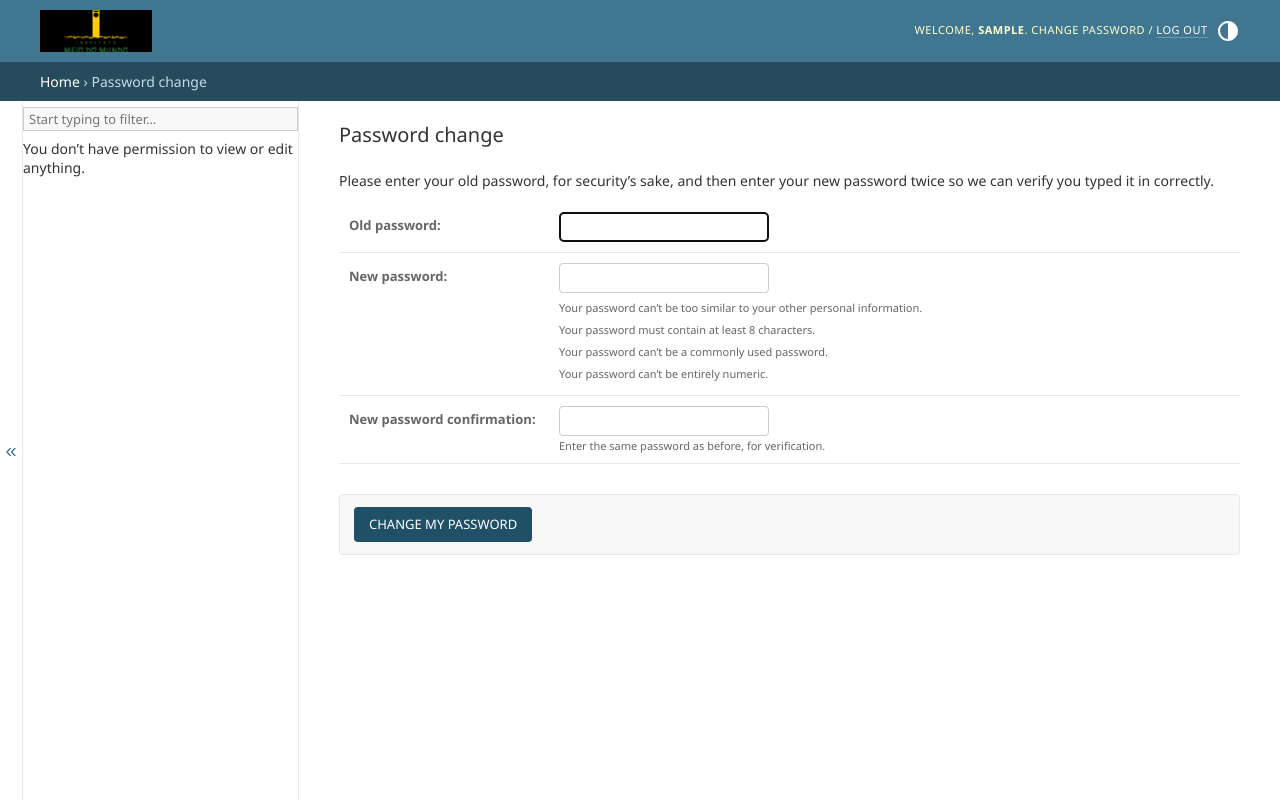
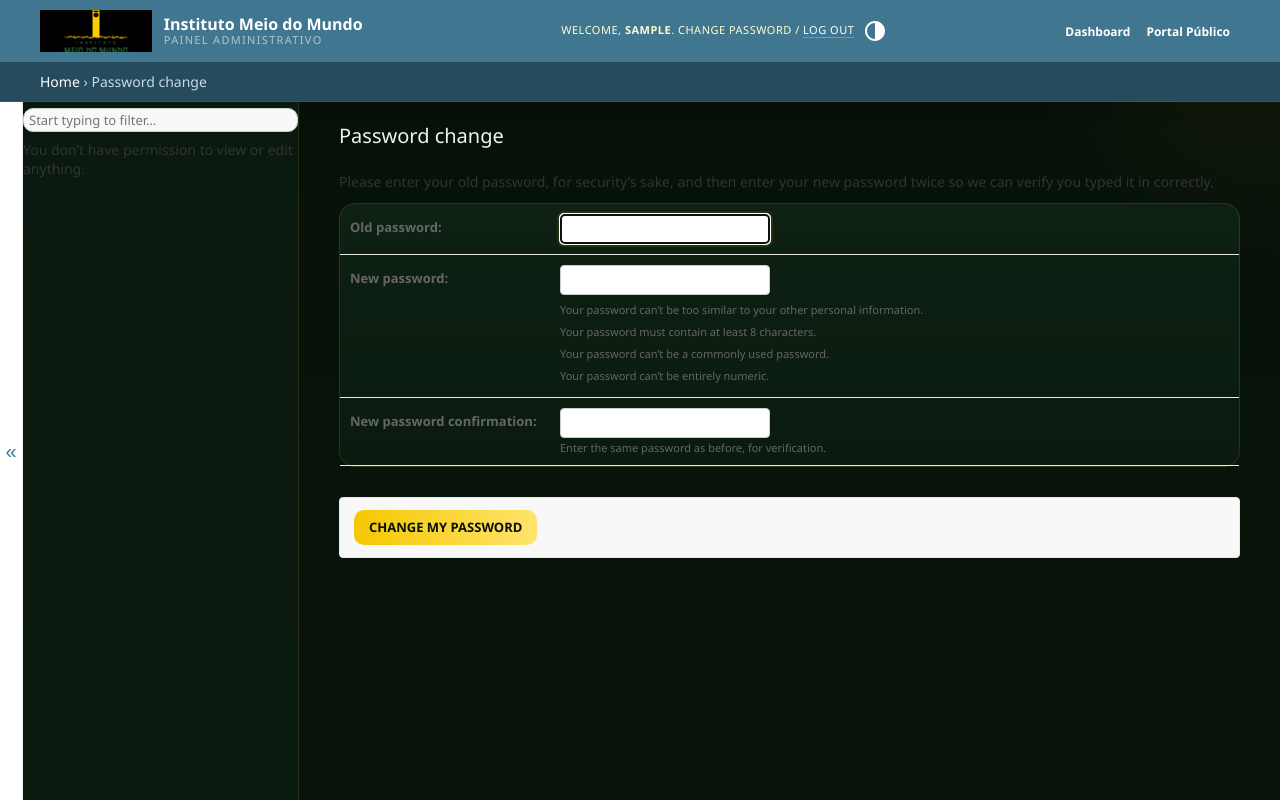
Before and after one commit to fabio290682/transparencia-portal, a Django app: a page that uses templates/admin/base_site.html in a window 1280 px wide. Run offline with Django 5.2, Linux system fonts and the light colour scheme; the visitor is signed in with stand-in values (Sample User, id 1); parts of the project's set-up code (start-up, migrations or seed data) failed here and were passed over.

Commit message:
Prepare for Vercel deployment - admin setup complete

```diff
--- a/core/management/commands/seed_portal_info.py
+++ b/core/management/commands/seed_portal_info.py
@@ -24,7 +24,6 @@ class Command(BaseCommand):
                 "ordem": 2,
                 "ativo": True,
             },
-
             {
                 "secao": "PRESTACAO",
                 "titulo": "Relatório de Execução - Conexão Amazônia",
@@ -112,7 +111,7 @@ class Command(BaseCommand):
         for item in defaults:
             obj, was_created = PortalInformacao.objects.update_or_create(
                 secao=item["secao"],
-                titulo=item["titulo"],
+                link=item["link"],
                 defaults=item,
             )
             if was_created:
@@ -331,7 +330,7 @@ class Command(BaseCommand):
         projetos_atualizados = 0
         for item in projetos:
             projeto, criado = Projeto.objects.update_or_create(
-                titulo=item["titulo"],
+                instrumento=item["instrumento"],
                 defaults=item,
             )
             if criado:
--- a/core/tests.py
+++ b/core/tests.py
@@ -174,7 +174,6 @@ class SeedPortalInfoCommandTests(TestCase):
             ).exists(),
         )
 
-
     def test_sync_wordpress_portal_imports_projects_and_oficios_from_local_files(self):
         categories_path = Path("test-wordpress-categories.json")
         posts_path = Path("test-wordpress-posts.json")
@@ -262,7 +261,7 @@ class PortalInformacaoArquivoTests(APITestCase):
         )
         info = PortalInformacao(
             secao="FINANCEIROS",
-            titulo="Balançete Mensal",
+            titulo="Balancete Mensal",
             descricao="Arquivo importado pelo admin.",
             arquivo=xlsx,
         )
--- /dev/null
+++ b/static/css/admin-global.css
@@ -0,0 +1,235 @@
+:root {
+  --imm-bg: #07120a;
+  --imm-panel: #0e2213;
+  --imm-panel-2: #122a17;
+  --imm-line: rgba(245, 200, 0, 0.14);
+  --imm-line-soft: rgba(255, 255, 255, 0.08);
+  --imm-gold: #f5c800;
+  --imm-gold-soft: rgba(245, 200, 0, 0.12);
+  --imm-text: #edf4ee;
+  --imm-muted: rgba(237, 244, 238, 0.64);
+  --imm-radius: 16px;
+  --imm-shadow: 0 18px 42px rgba(0, 0, 0, 0.28);
+}
+
+html[data-theme="light"],
+html[data-theme="dark"] {
+  --primary: var(--imm-gold);
+  --secondary: var(--imm-panel-2);
+  --accent: var(--imm-gold);
+  --primary-fg: #09130b;
+  --body-fg: var(--imm-text);
+  --body-bg: var(--imm-bg);
+  --body-quiet-color: var(--imm-muted);
+  --body-medium-color: var(--imm-muted);
+  --header-color: var(--imm-text);
+  --header-branding-color: var(--imm-text);
+  --header-bg: linear-gradient(180deg, #0f2314, #0d1d11);
+  --header-link-color: var(--imm-gold);
+  --breadcrumbs-fg: rgba(255, 255, 255, 0.82);
+  --breadcrumbs-link-fg: var(--imm-gold);
+  --breadcrumbs-bg: #173545;
+  --link-fg: var(--imm-gold);
+  --link-hover-color: #ffe36e;
+  --link-selected-fg: #ffe36e;
+  --hairline-color: var(--imm-line-soft);
+  --border-color: var(--imm-line-soft);
+  --darkened-bg: #09150c;
+  --selected-bg: rgba(245, 200, 0, 0.14);
+  --selected-row: rgba(245, 200, 0, 0.08);
+  --close-button-bg: #1d3021;
+  --close-button-hover-bg: #29422f;
+}
+
+body {
+  background:
+    radial-gradient(circle at top right, rgba(245, 200, 0, 0.06), transparent 18%),
+    linear-gradient(180deg, #061008 0%, #09150c 100%);
+}
+
+#header {
+  box-shadow: var(--imm-shadow);
+}
+
+.imm-admin-brand {
+  display: inline-flex;
+  align-items: center;
+  gap: 12px;
+  color: var(--imm-text);
+}
+
+.imm-admin-brand__logo {
+  height: 42px;
+  width: auto;
+  display: block;
+}
+
+.imm-admin-brand__copy {
+  display: flex;
+  flex-direction: column;
+  line-height: 1.1;
+}
+
+.imm-admin-brand__copy strong {
+  font-size: 16px;
+  font-weight: 800;
+}
+
+.imm-admin-brand__copy span {
+  font-size: 11px;
+  color: var(--imm-muted);
+  text-transform: uppercase;
+  letter-spacing: 0.12em;
+}
+
+.imm-admin-toplinks {
+  display: inline-flex;
+  gap: 16px;
+  align-items: center;
+  margin-right: 10px;
+  font-size: 12px;
+  font-weight: 700;
+}
+
+.imm-admin-toplinks a {
+  color: var(--imm-gold);
+}
+
+div.breadcrumbs {
+  border: 0;
+  border-bottom: 1px solid rgba(255, 255, 255, 0.06);
+}
+
+#nav-sidebar {
+  background: rgba(11, 27, 16, 0.92);
+  border-right: 1px solid var(--imm-line);
+}
+
+#nav-sidebar .current-app .section,
+#nav-sidebar .current-model {
+  background: var(--imm-gold-soft);
+}
+
+#content-main .module,
+#changelist #toolbar,
+#changelist-filter,
+.inline-group,
+fieldset.module.aligned,
+.results,
+table,
+.submit-row,
+.selector .selector-available,
+.selector .selector-chosen {
+  background: linear-gradient(180deg, rgba(14, 34, 19, 0.96), rgba(11, 27, 16, 0.96));
+  border: 1px solid var(--imm-line);
+  border-radius: var(--imm-radius);
+}
+
+h1,
+h2,
+h3,
+.module caption,
+.inline-group h2 {
+  color: var(--imm-text);
+}
+
+input,
+textarea,
+select,
+.vTextField,
+.vURLField,
+.vLargeTextField,
+.vIntegerField,
+.vDateField,
+.vTimeField {
+  background: rgba(255, 255, 255, 0.03);
+  color: var(--imm-text);
+  border: 1px solid rgba(245, 200, 0, 0.18);
+  border-radius: 10px;
+}
+
+input:focus,
+textarea:focus,
+select:focus {
+  border-color: rgba(245, 200, 0, 0.42);
+  box-shadow: 0 0 0 3px rgba(245, 200, 0, 0.1);
+}
+
+.button,
+input[type="submit"],
+input[type="button"],
+.object-tools a,
+a.button {
+  background: transparent;
+  border: 1px solid rgba(245, 200, 0, 0.32);
+  color: var(--imm-gold);
+  border-radius: 10px;
+}
+
+.button:hover,
+input[type="submit"]:hover,
+input[type="button"]:hover,
+.object-tools a:hover,
+a.button:hover {
+  background: rgba(245, 200, 0, 0.1);
+  color: #ffe36e;
+}
+
+.submit-row input.default,
+.button.default,
+input.default {
+  background: linear-gradient(90deg, var(--imm-gold), #ffe36e);
+  color: #071008;
+  border-color: transparent;
+  font-weight: 800;
+}
+
+table thead th {
+  background: rgba(245, 200, 0, 0.08);
+  color: var(--imm-gold);
+}
+
+tbody tr:nth-child(even) {
+  background: rgba(255, 255, 255, 0.02);
+}
+
+tbody tr:hover {
+  background: rgba(245, 200, 0, 0.05);
+}
+
+.imm-admin-pagehead {
+  margin-bottom: 18px;
+}
+
+.imm-admin-pagehead__eyebrow {
+  margin: 0 0 6px;
+  font-size: 11px;
+  font-weight: 800;
+  letter-spacing: 0.16em;
+  text-transform: uppercase;
+  color: var(--imm-gold);
+}
+
+.imm-admin-pagehead__text,
+.imm-admin-callout p {
+  color: var(--imm-muted);
+}
+
+.imm-admin-callout {
+  margin-bottom: 20px;
+  padding: 16px 18px;
+  border-radius: var(--imm-radius);
+  background: linear-gradient(180deg, rgba(14, 34, 19, 0.96), rgba(11, 27, 16, 0.96));
+  border: 1px solid var(--imm-line);
+}
+
+.imm-admin-callout p + p {
+  margin-top: 8px;
+}
+
+@media (max-width: 900px) {
+  .imm-admin-brand__copy,
+  .imm-admin-toplinks {
+    display: none;
+  }
+}
--- a/templates/admin/base_site.html
+++ b/templates/admin/base_site.html
@@ -3,15 +3,29 @@
 
 {% block title %}Painel Administrativo | Instituto Meio do Mundo{% endblock %}
 
+{% block extrastyle %}
+  {{ block.super }}
+  <link rel="stylesheet" href="{% static 'css/admin-global.css' %}">
+{% endblock %}
+
 {% block branding %}
-<a href="{% url 'admin:index' %}" style="display:inline-flex;align-items:center;">
+<a href="{% url 'admin:index' %}" class="imm-admin-brand">
   <img
     src="{% static 'img/logo-header.png' %}"
     alt="Instituto Meio do Mundo"
-    style="height:42px;width:auto;display:block;"
+    class="imm-admin-brand__logo"
     onerror="this.onerror=null; this.src='{% static 'img/logo-portal.svg' %}';"
   >
+  <span class="imm-admin-brand__copy">
+    <strong>Instituto Meio do Mundo</strong>
+    <span>Painel Administrativo</span>
+  </span>
 </a>
 {% endblock %}
 
-{% block nav-global %}{% endblock %}
+{% block nav-global %}
+  <div class="imm-admin-toplinks">
+    <a href="{% url 'admin:index' %}">Dashboard</a>
+    <a href="/" target="_blank" rel="noopener">Portal Público</a>
+  </div>
+{% endblock %}
```
Also changed, not shown: core/templates/admin/core/portalinformacao/importar_planilha.html (+12 -6 lines), .cms/manifest.json (added).
